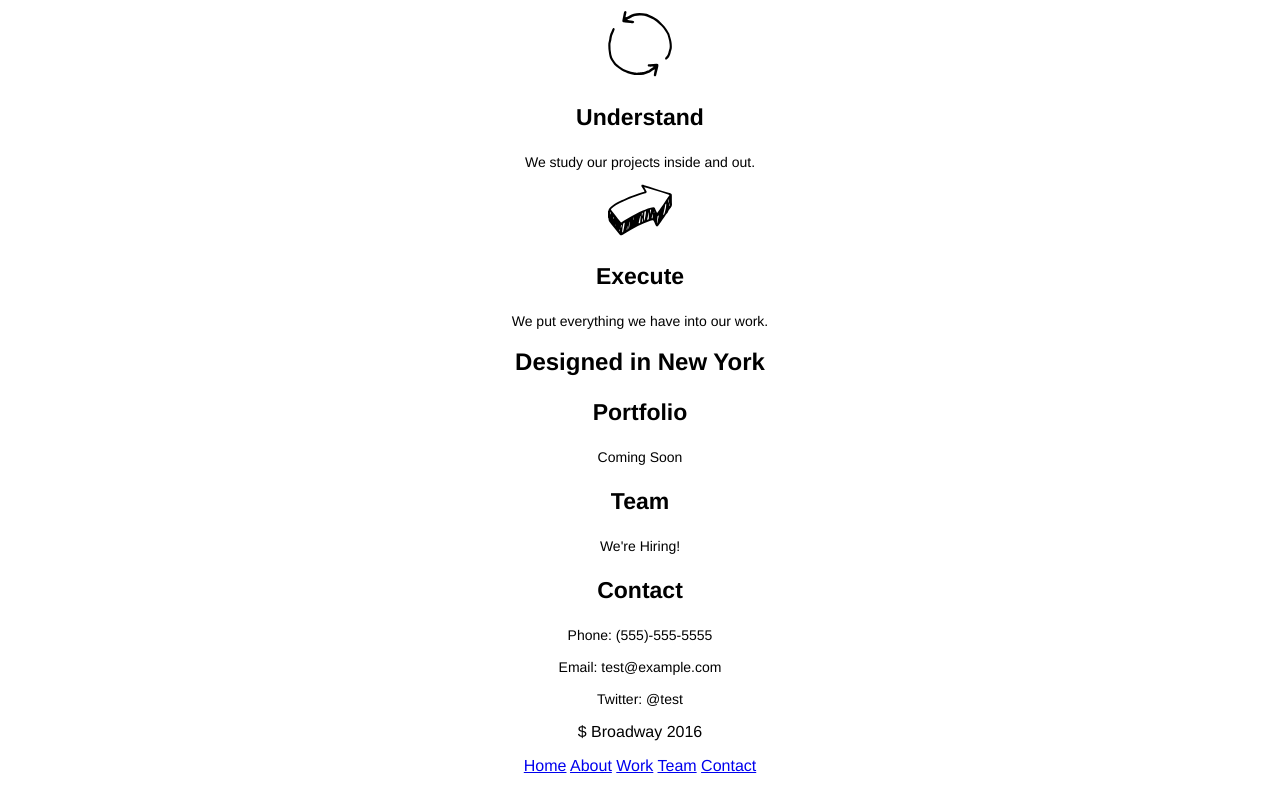
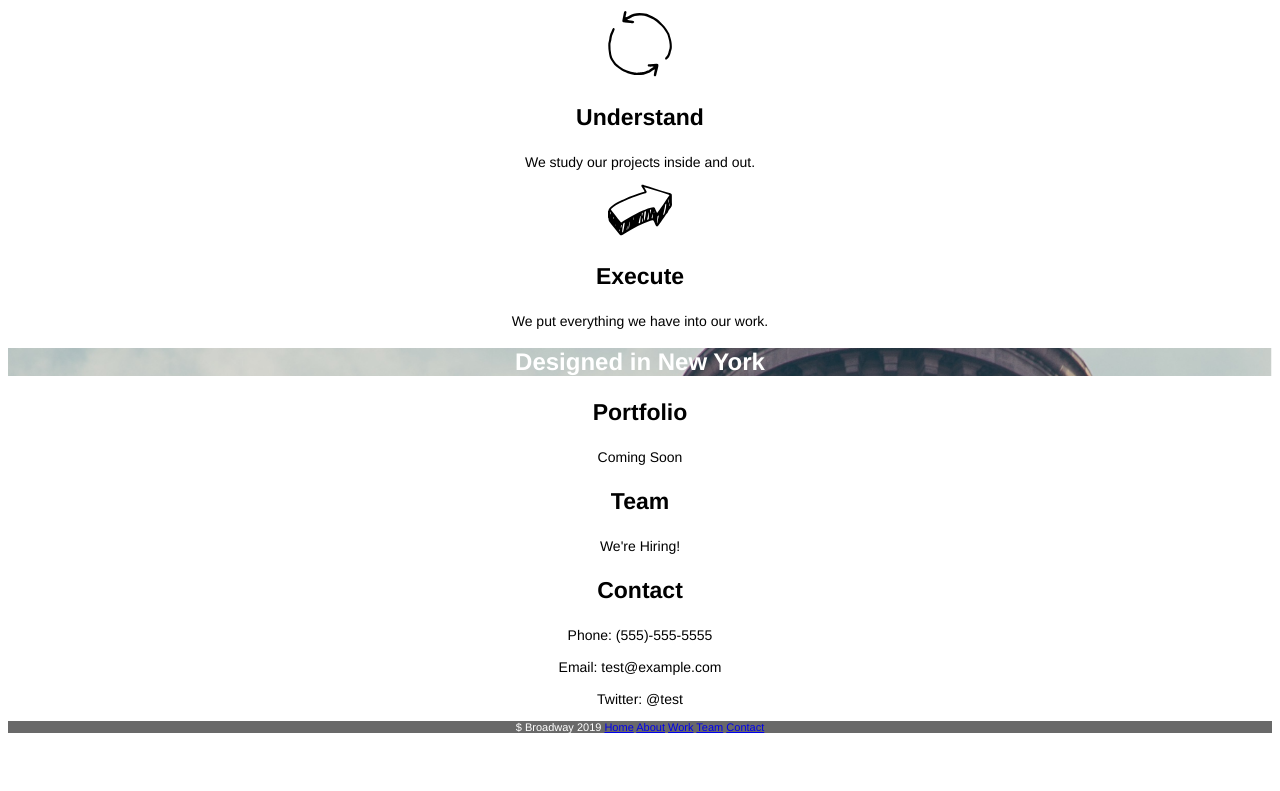
Before and after one commit to klassenj88/broadway, a plain HTML site: page index.html in a window 1280 px wide. Shown: the part 640-1431 px from the top of the page. After the commit the page ends 1384 px from the top, so only its background shows below. Drawn offline with Linux system fonts and the light colour scheme.

Commit message:
final commit

```diff
--- a/index.html
+++ b/index.html
@@ -41,7 +41,9 @@
     </div>
 
     <!-- Designed in New York Section -->
-    <span class="designed"><h2>Designed in New York</h2></span>
+    <div class="heading">
+      <h2>Designed in New York</h2>
+    </div>
 
     <!-- Portfolio or "Work" Section -->
     <div class="info" id="work">
@@ -63,14 +65,13 @@
 
     <!-- Footer -->
     <div class="footer">
-      <p><span class="broadway">$ Broadway 2016</span>
-      <nav class="bottomnav">
+      <p>$ Broadway 2019
         <a href="#home">Home</a>
         <a href="#about">About</a>
         <a href="#work">Work</a>
         <a href="#team">Team</a>
         <a href="#contact">Contact</a>
-      </nav></p>
+      </p>
     </div>
 
   </body>
--- a/resources/css/style.css
+++ b/resources/css/style.css
@@ -1,36 +1,50 @@
+/* styling elements site-wide */
 body {
   text-align: center;
   font-family: Helvetica;
   background-color: white;
 }
 
+/* styling for the top of page - background */
 .heading {
   background-image: url("../flatiron.png");
   background-size: cover;
   color: white;
 }
 
+/* styling for the top of page - heading */
 .heading h1 {
   font-size: 70px;
   font-weight: bold;
   color: white;
 }
 
+/* styling for the top of page - nav bar */
 .topnav {
   font-size: 18px;
   color: white;
 }
 
+/* styling for process, work, team and contact */
 .info h2 {
   font-size: 32px;
   font-weight: bold;
 }
 
+/* styling for process, work, team and concact */
 .info h3 {
   font-size: 23px;
   font-weight: bold;
 }
 
+/*styling for process, work, team and contact */
 .info p {
   font-size: 14px;
 }
+
+/* styling elements for the footer */
+.footer {
+  font-size: 11px;
+  color: white;
+  background-color: dimgray;
+}
```
